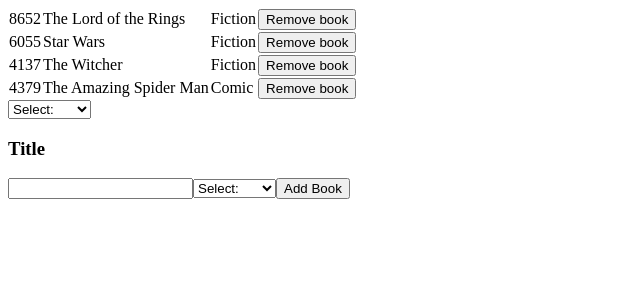
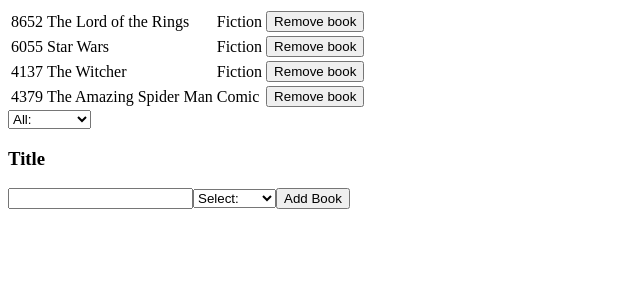
Before and after one commit to tadeuasarro/book-store, a React (Create React App) app: page / in a window 1280 px wide. Shown: the top 300 px of the page, without its empty margins (0-640 px from the left). Built offline with nearby package versions, Linux system fonts and the light colour scheme.

Commit message:
Create filterhandle

```diff
--- a/src/actions/index.js
+++ b/src/actions/index.js
@@ -10,6 +10,7 @@
   book,
 });
 
-export const filterBook = () => ({
+export const filterBook = filter => ({
   type: CHANGE_FILTER,
+  filter,
 });
--- a/src/components/CategoryFilter.js
+++ b/src/components/CategoryFilter.js
@@ -1,8 +1,10 @@
-const CategoryFilter = () => {
+import PropTypes from 'prop-types';
+
+const CategoryFilter = ({ filter }) => {
   const CATEGORIES = ['Action', 'Biography', 'History', 'Horror', 'Kids', 'Learning', 'Sci-Fi'];
   return (
-    <select>
-      <option>Select:</option>
+    <select onChange={filter}>
+      <option>All:</option>
       {CATEGORIES.map(category => (
         <option key={category}>
           {category}
@@ -13,4 +15,8 @@
   );
 };
 
+CategoryFilter.propTypes = {
+  filter: PropTypes.func.isRequired,
+};
+
 export default CategoryFilter;
--- a/src/containers/BooksList.js
+++ b/src/containers/BooksList.js
@@ -2,13 +2,14 @@
 import { connect } from 'react-redux';
 import PropTypes from 'prop-types';
 import Book from '../components/Book';
-import { deleteBook } from '../actions/index';
+import { deleteBook, filterBook } from '../actions/index';
 import CategoryFilter from '../components/CategoryFilter';
 
 class BooksList extends Component {
   constructor(props) {
     super(props);
     this.handleRemoveBook = this.handleRemoveBook.bind(this);
+    this.handleFilterChange = this.handleFilterChange.bind(this);
   }
 
   handleRemoveBook(id) {
@@ -16,10 +17,17 @@
     removeBook(id);
   }
 
+  handleFilterChange(event) {
+    const { changeFilter } = this.props;
+    changeFilter(event);
+  }
+
   render() {
     const bookArr = Object.values(this.props.books.books); // eslint-disable-line
     return (
       <div>
+        <table>
+          <tbody>
             {bookArr.map(book => { // eslint-disable-line
               const { id, title, category } = book;
               return (
@@ -32,20 +40,17 @@
                 />
               );
             })}
-        <CategoryFilter />
+          </tbody>
+        </table>
+        <CategoryFilter filter={this.handleFilterChange} />
       </div>
     );
   }
 }
 
-function mapStateToProps(state) {
-  return ({
-    books: state.books,
-  });
-}
-
 BooksList.propTypes = {
   removeBook: PropTypes.func.isRequired,
+  changeFilter: PropTypes.func.isRequired,
   books: PropTypes.shape({
     books: PropTypes.arrayOf(PropTypes.object),
   }),
@@ -55,8 +60,16 @@
   books: [{}],
 };
 
+function mapStateToProps(state) {
+  return ({
+    books: state.books,
+    filter: state.filter,
+  });
+}
+
 const mapDispatchToProps = dispatch => ({
   removeBook: id => dispatch(deleteBook(id)),
+  changeFilter: filter => dispatch(filterBook(filter)),
 });
 
 export default connect(mapStateToProps, mapDispatchToProps)(BooksList);
--- a/src/reducers/index.js
+++ b/src/reducers/index.js
@@ -1,8 +1,10 @@
 import { combineReducers } from 'redux';
 import booksReducer from './books';
+import filterReducer from './filter';
 
 const rootReducer = combineReducers({
   books: booksReducer,
+  filter: filterReducer,
 });
 
 export default rootReducer;
```
Also changed, not shown: 1 other file (tests, documents, lock files or other folders). Lines whose indentation alone changed are shown as unchanged.
